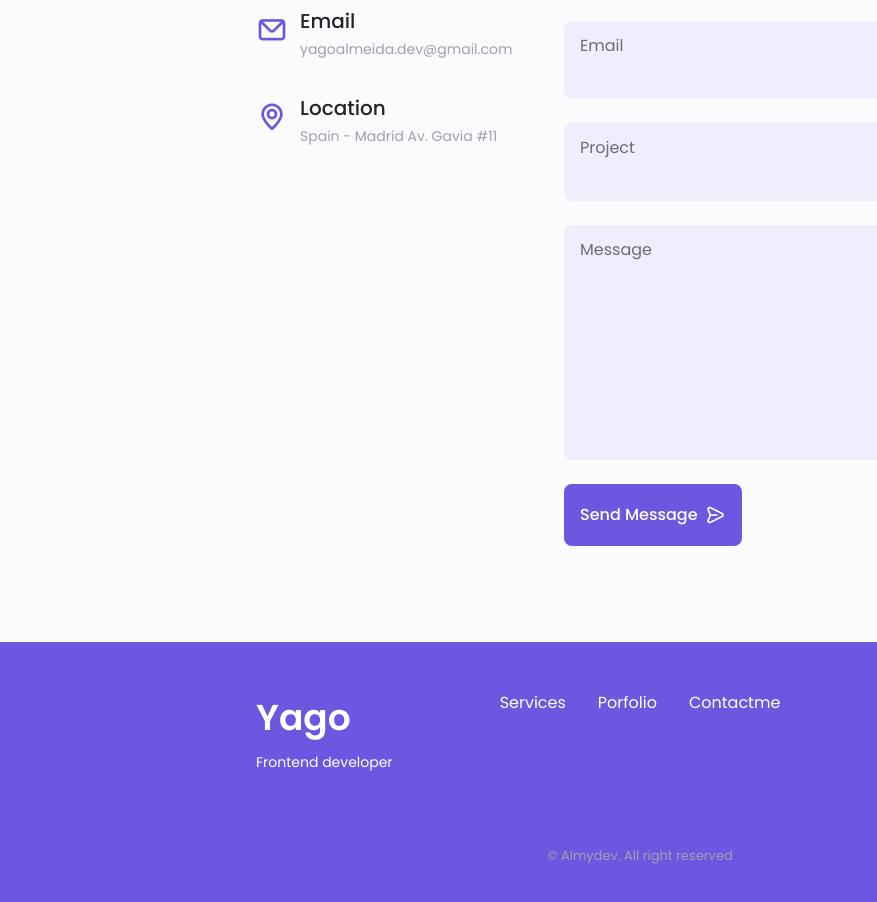
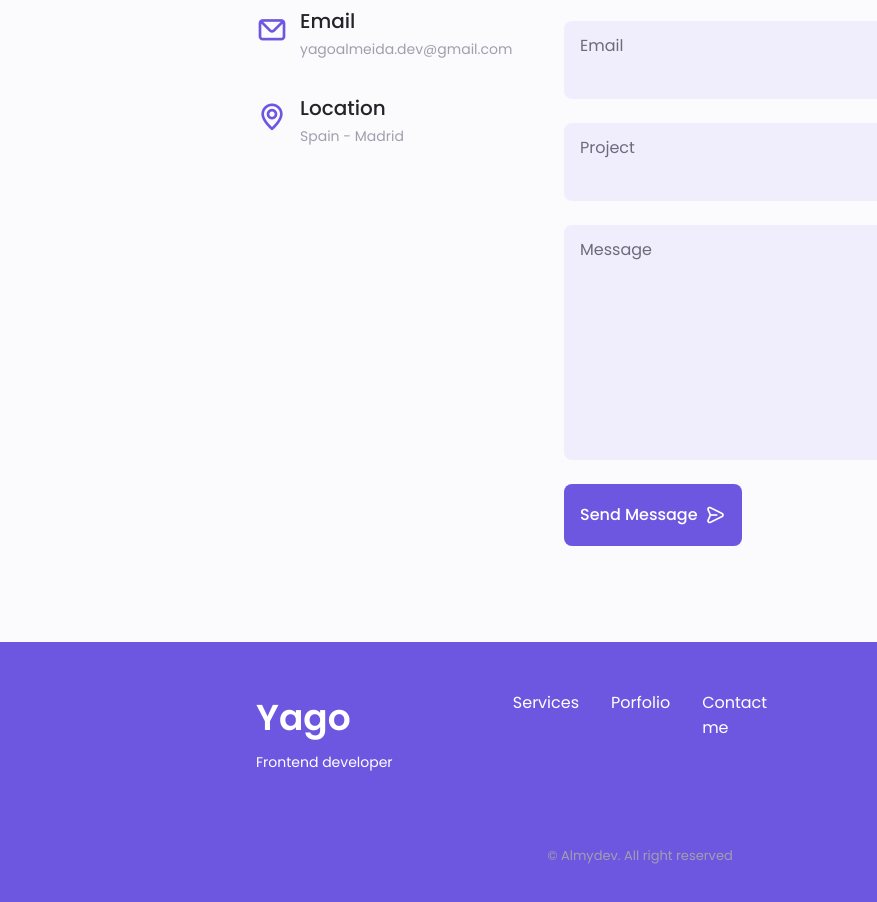
Before and after one commit to Yakinzz/Almydev.github.io, a plain HTML site: page index.html in a window 1280 px wide. Shown: the part 4291-5193 px from the top of the page, 0-877 px from the left. Drawn offline with nearby package versions, Linux system fonts and the light colour scheme.

Commit message:
+updates direction

```diff
--- a/index.html
+++ b/index.html
@@ -686,7 +686,7 @@
 
                                 <div>
                                     <h3 class="contact__title">Location</h3>
-                                    <span class="contact__subtitle">Spain - Madrid Av. Gavia #11</span>
+                                    <span class="contact__subtitle">Spain - Madrid</span>
                                 </div>
                             </div>
                         </div>
@@ -739,7 +739,7 @@
                             <a href="#portfolio" class="footer__link">Porfolio</a>
                         </li>
                         <li>
-                            <a href="#contact" class="footer__link">Contactme</a>
+                            <a href="#contact" class="footer__link">Contact me</a>
                         </li>
                     </ul>
 
```
